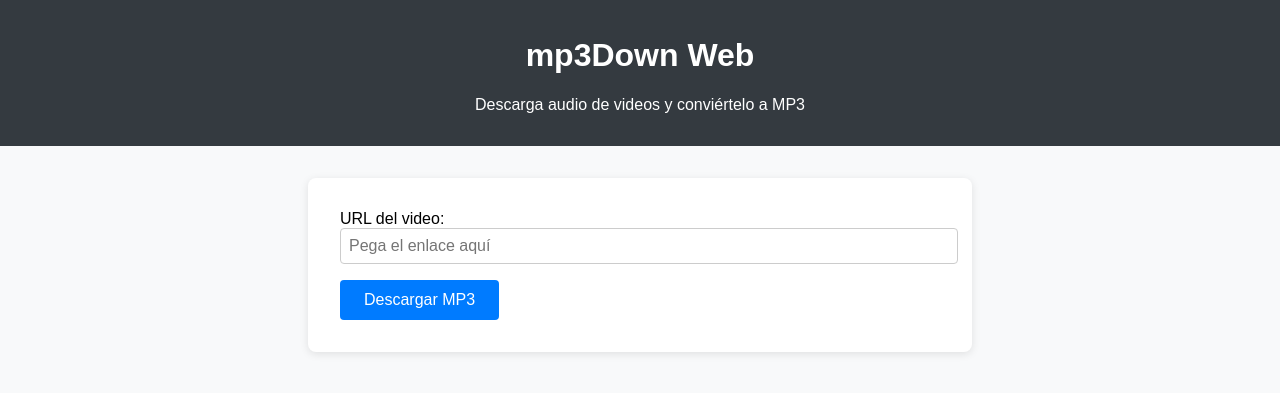
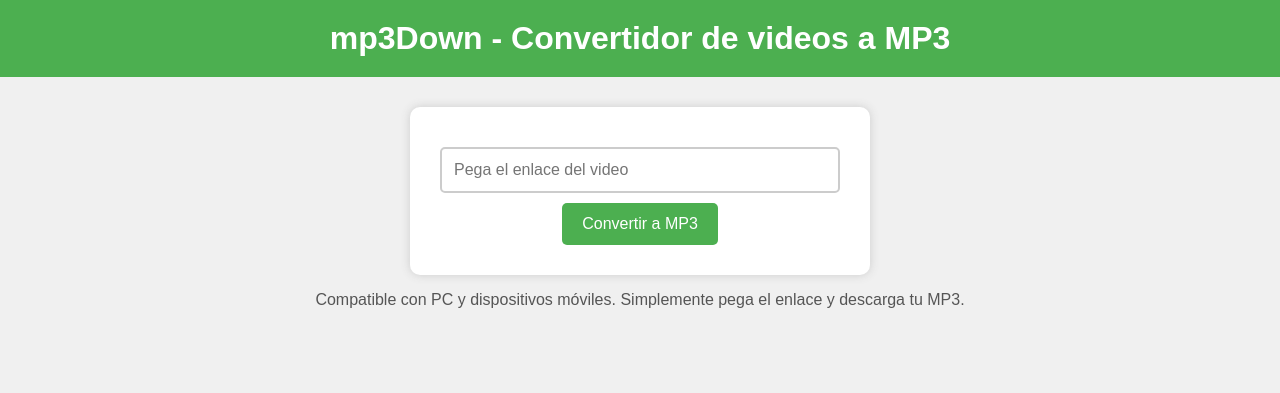
Before and after one commit to ciberjaam/mp3Down, a Flask app: page / in a window 1280 px wide. Shown: the top 393 px of the page. Run offline with Flask 3, Linux system fonts and the light colour scheme.

Commit message:
Add files via upload

```diff
--- a/app.py
+++ b/app.py
@@ -6,22 +6,26 @@ import uuid
 
 app = Flask(__name__)
 
-# Ruta del ejecutable ffmpeg (Render ya lo instalará con el build script)
 FFMPEG_BINARY = "ffmpeg"
 
 @app.route('/')
 def index():
     return render_template('index.html')
 
-@app.route('/download', methods=['POST'])
+@app.route('/download', methods=['GET', 'POST'])
 def download():
+    if request.method == 'GET':
+        # Si alguien entra directamente a /download, lo enviamos al índice
+        return render_template('index.html')
+
+    # POST: procesar la descarga
     url = request.form['url']
     output_id = str(uuid.uuid4())
     video_path = f"{output_id}.mp4"
     audio_path = f"{output_id}.mp3"
 
     try:
-        # Descargar el video de YouTube
+        # Descargar video
         ydl_opts = {
             'format': 'bestaudio/best',
             'outtmpl': video_path
@@ -29,24 +33,24 @@ def download():
         with yt_dlp.YoutubeDL(ydl_opts) as ydl:
             ydl.download([url])
 
-        # Convertir a MP3 usando ffmpeg
+        # Convertir a MP3
         subprocess.run([FFMPEG_BINARY, "-i", video_path, "-q:a", "0", "-map", "a", audio_path], check=True)
 
-        # Borrar el video original
+        # Borrar video original
         if os.path.exists(video_path):
             os.remove(video_path)
 
-        # Enviar el MP3 al navegador
+        # Enviar MP3 al navegador
         return send_file(audio_path, as_attachment=True)
 
     except Exception as e:
         return f"Ocurrió un error: {str(e)}"
 
     finally:
-        # Limpiar archivos residuales
         if os.path.exists(video_path):
             os.remove(video_path)
 
 if __name__ == '__main__':
+    import os
     port = int(os.environ.get("PORT", 10000))
     app.run(host='0.0.0.0', port=port)
--- a/templates/index.html
+++ b/templates/index.html
@@ -3,37 +3,61 @@
 <head>
     <meta charset="UTF-8">
     <meta name="viewport" content="width=device-width, initial-scale=1.0">
-    <title>mp3Down Web</title>
+    <title>mp3Down - Convertidor de videos a MP3</title>
     <style>
-        body { font-family: Arial, sans-serif; background: #f8f9fa; margin: 0; padding: 0; }
-        header { background: #343a40; color: white; padding: 1rem; text-align: center; }
-        main { max-width: 600px; margin: 2rem auto; padding: 2rem; background: white; border-radius: 8px; box-shadow: 0 2px 8px rgba(0,0,0,0.1); }
-        input[type=text] { width: 100%; padding: 0.5rem; font-size: 1rem; margin-bottom: 1rem; border: 1px solid #ccc; border-radius: 4px; }
-        button { background: #007bff; color: white; padding: 0.7rem 1.5rem; font-size: 1rem; border: none; border-radius: 4px; cursor: pointer; }
-        button:hover { background: #0056b3; }
-        .msg { margin-bottom: 1rem; padding: 0.5rem; border-radius: 4px; }
-        .error { background: #f8d7da; color: #721c24; }
-        .success { background: #d4edda; color: #155724; }
+        body {
+            font-family: Arial, sans-serif;
+            text-align: center;
+            background-color: #f0f0f0;
+            margin: 0;
+            padding: 0;
+        }
+        h1 {
+            background-color: #4CAF50;
+            color: white;
+            padding: 20px 0;
+            margin: 0 0 30px 0;
+        }
+        form {
+            margin: 0 auto;
+            max-width: 400px;
+            background-color: white;
+            padding: 30px;
+            border-radius: 10px;
+            box-shadow: 0px 0px 10px #ccc;
+        }
+        input[type="text"] {
+            width: 100%;
+            padding: 12px;
+            margin: 10px 0;
+            box-sizing: border-box;
+            border: 2px solid #ccc;
+            border-radius: 5px;
+            font-size: 16px;
+        }
+        button {
+            background-color: #4CAF50;
+            color: white;
+            padding: 12px 20px;
+            border: none;
+            border-radius: 5px;
+            cursor: pointer;
+            font-size: 16px;
+        }
+        button:hover {
+            background-color: #45a049;
+        }
+        p {
+            color: #555;
+        }
     </style>
 </head>
 <body>
-<header>
-    <h1>mp3Down Web</h1>
-    <p>Descarga audio de videos y conviértelo a MP3</p>
-</header>
-<main>
-    {% with messages = get_flashed_messages(with_categories=true) %}
-      {% if messages %}
-        {% for category, message in messages %}
-          <div class="msg {{ category }}">{{ message }}</div>
-        {% endfor %}
-      {% endif %}
-    {% endwith %}
-    <form method="post">
-        <label for="video_url">URL del video:</label>
-        <input type="text" name="video_url" id="video_url" placeholder="Pega el enlace aquí">
-        <button type="submit">Descargar MP3</button>
+    <h1>mp3Down - Convertidor de videos a MP3</h1>
+    <form action="/download" method="post">
+        <input type="text" name="url" placeholder="Pega el enlace del video" required>
+        <button type="submit">Convertir a MP3</button>
     </form>
-</main>
+    <p>Compatible con PC y dispositivos móviles. Simplemente pega el enlace y descarga tu MP3.</p>
 </body>
 </html>
```
